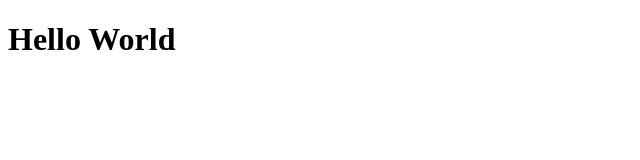
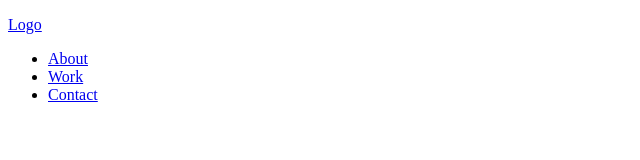
Before and after one commit to 0xrwx/portfolio_project_1, a plain HTML site: page index.html in a window 1280 px wide. Shown: the whole page, without its empty margins (0-640 px from the left). Drawn offline with Linux system fonts and the light colour scheme.

Commit message:
add block main-nav

```diff
--- a/index.html
+++ b/index.html
@@ -7,6 +7,31 @@
     <title>Document</title>
 </head>
 <body>
-    <h1>Hello World</h1>
+    <div class="container">
+        <header>
+            <nav class="main-nav">
+                <p class="main-nav__logo">
+                    <a href="./index.html" class="main-nav__logo-link">Logo</a>
+                </p>
+                <ul class="main-nav__menu">
+                    <li class="main-nav__menu-item">
+                        <a href="#" class="main-nav__menu-item-link">About</a>
+                    </li>
+                    <li class="main-nav__menu-item">
+                        <a href="#" class="main-nav__menu-item-link">Work</a>
+                    </li>
+                    <li class="main-nav__menu-item">
+                        <a href="#" class="main-nav__menu-item-link">Contact</a>
+                    </li>
+                </ul>
+            </nav>
+        </header>
+        <main>
+
+        </main>
+        <footer>
+
+        </footer>
+    </div>
 </body>
 </html>
```
